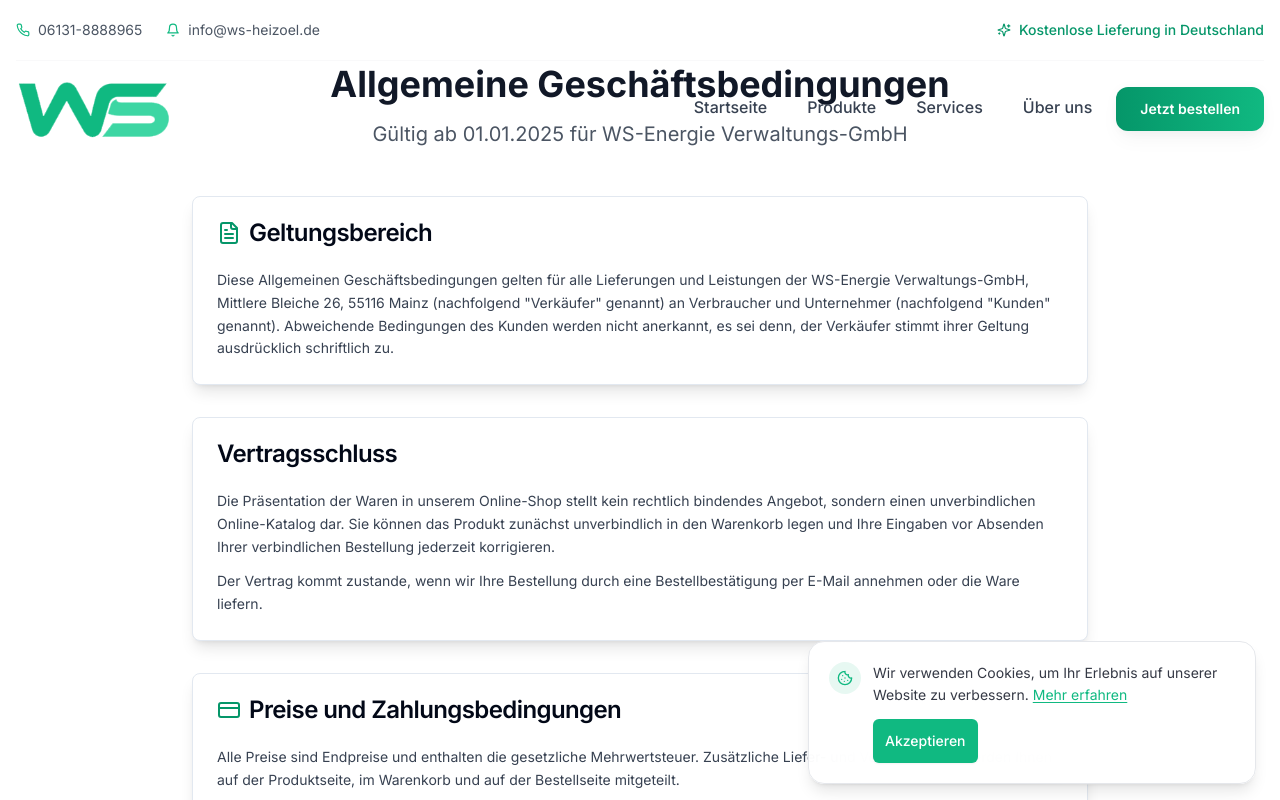
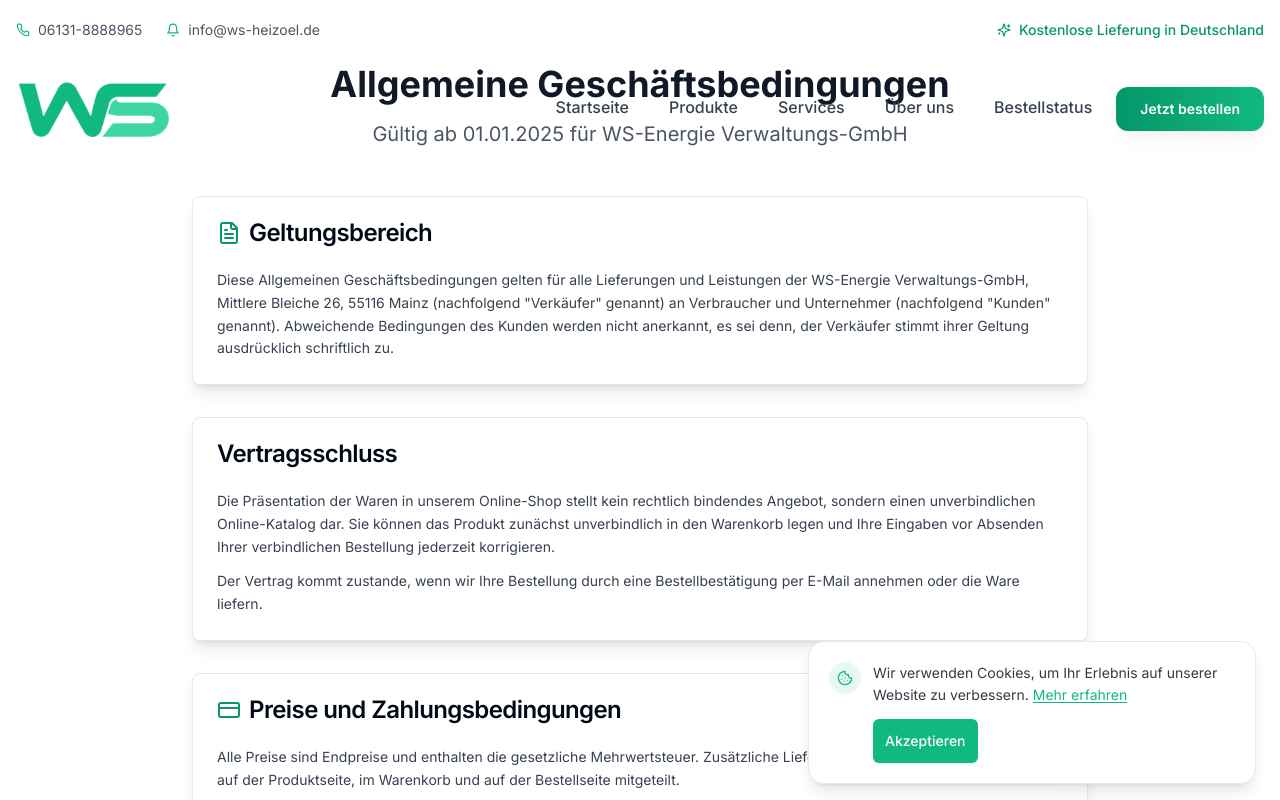
Before and after one commit to dvvvvv411/ws-energie, a React (Vite) app: page /agb in a window 1280 px wide. Shown: the top 800 px of the page. Built offline with nearby package versions, Linux system fonts and the light colour scheme.

Commit message:
Preceding changes

```diff
--- a/src/components/Header.tsx
+++ b/src/components/Header.tsx
@@ -75,10 +75,11 @@ const Header = () => {
 
             <nav className="flex items-center space-x-2">
               {[
-                { to: '/', label: 'Startseite' },
+              { to: '/', label: 'Startseite' },
                 { to: '/produkte', label: 'Produkte' },
                 { to: '/services', label: 'Services' },
-                { to: '/ueber-uns', label: 'Über uns' }
+                { to: '/ueber-uns', label: 'Über uns' },
+                { to: '/bestellstatus', label: 'Bestellstatus' }
               ].map((item) => (
                 <Link
                   key={item.to}
```
